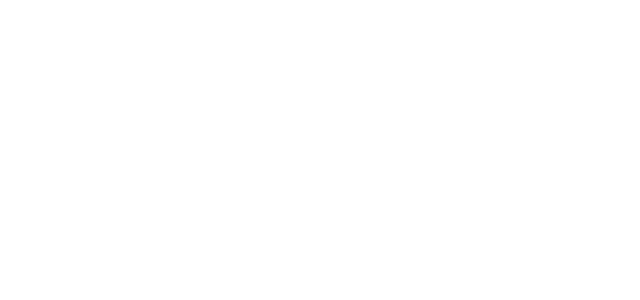
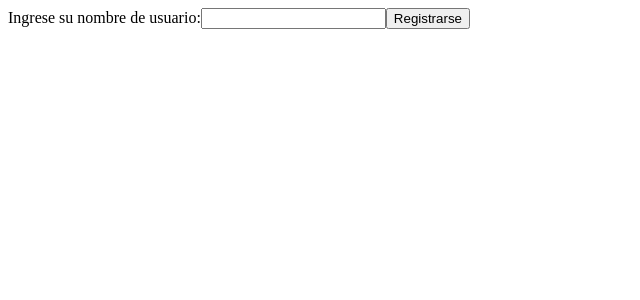
Before and after one commit to rossifrancisco/PracticasLaboratorio3, a React (Vite) app: page / in a window 1280 px wide. Shown: the top 300 px of the page, without its empty margins (0-640 px from the left). Built offline with nearby package versions, Linux system fonts and the light colour scheme.

Commit message:
Practica 3 Terminada

```diff
--- a/index.html
+++ b/index.html
@@ -3,7 +3,7 @@
   <head>
     <meta charset="UTF-8" />
     <meta name="viewport" content="width=device-width, initial-scale=1.0" />
-    <title>Rama Main Vacia</title>
+    <title>Practica3</title>
   </head>
   <body>
     <div id="root"></div>
--- a/src/App.jsx
+++ b/src/App.jsx
@@ -1,11 +1,12 @@
 import './App.css'
+import Login from './components/login/login'
 
-function App() {
+const App = () => {
   return (
     <div>
+      <Login />
+    </div>
+  );
+};
 
-    </div>
-  )
-}
-
-export default App
+export default App;
--- /dev/null
+++ b/src/components/login/Login.jsx
@@ -0,0 +1,35 @@
+import React, { useState } from 'react';
+
+const Login = () => {
+    const [username, setUsername] = useState("");
+
+    const inputChange = (event) => {
+        const newValue = event.target.value;
+        if ( newValue[newValue.length-1] === "o" || newValue[newValue.length-1] === "O" ) {
+            alert("Por favor, ¡Nombres de usuario sin la letra o!");
+        }
+        setUsername(newValue);
+    };
+
+    const buttonClick = () => {
+        if ( username.includes("o") || username.includes("O") || username === "") {
+            alert("Usuario inválido para registrarse");
+        } else {
+            alert("¡Usuario registrado correctamente!");
+            setUsername("")
+        }
+    };
+
+    return (
+        <div>
+            <label>
+                Ingrese su nombre de usuario:
+                <input onChange={inputChange} value={username} />
+            </label>
+            <button onClick={buttonClick}>Registrarse</button>
+            <p>{username}</p>
+        </div>
+    );
+};
+
+export default Login;
```
